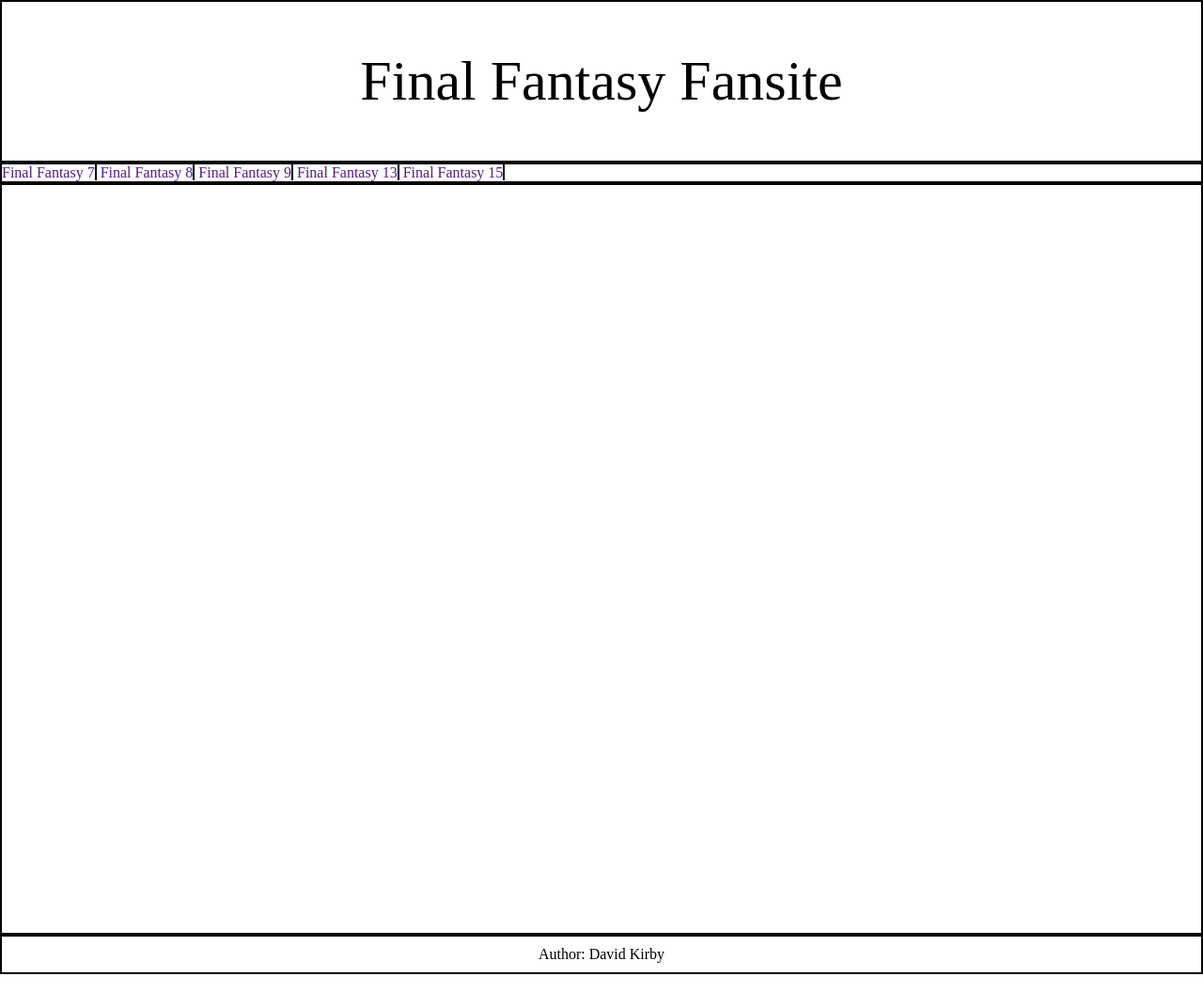
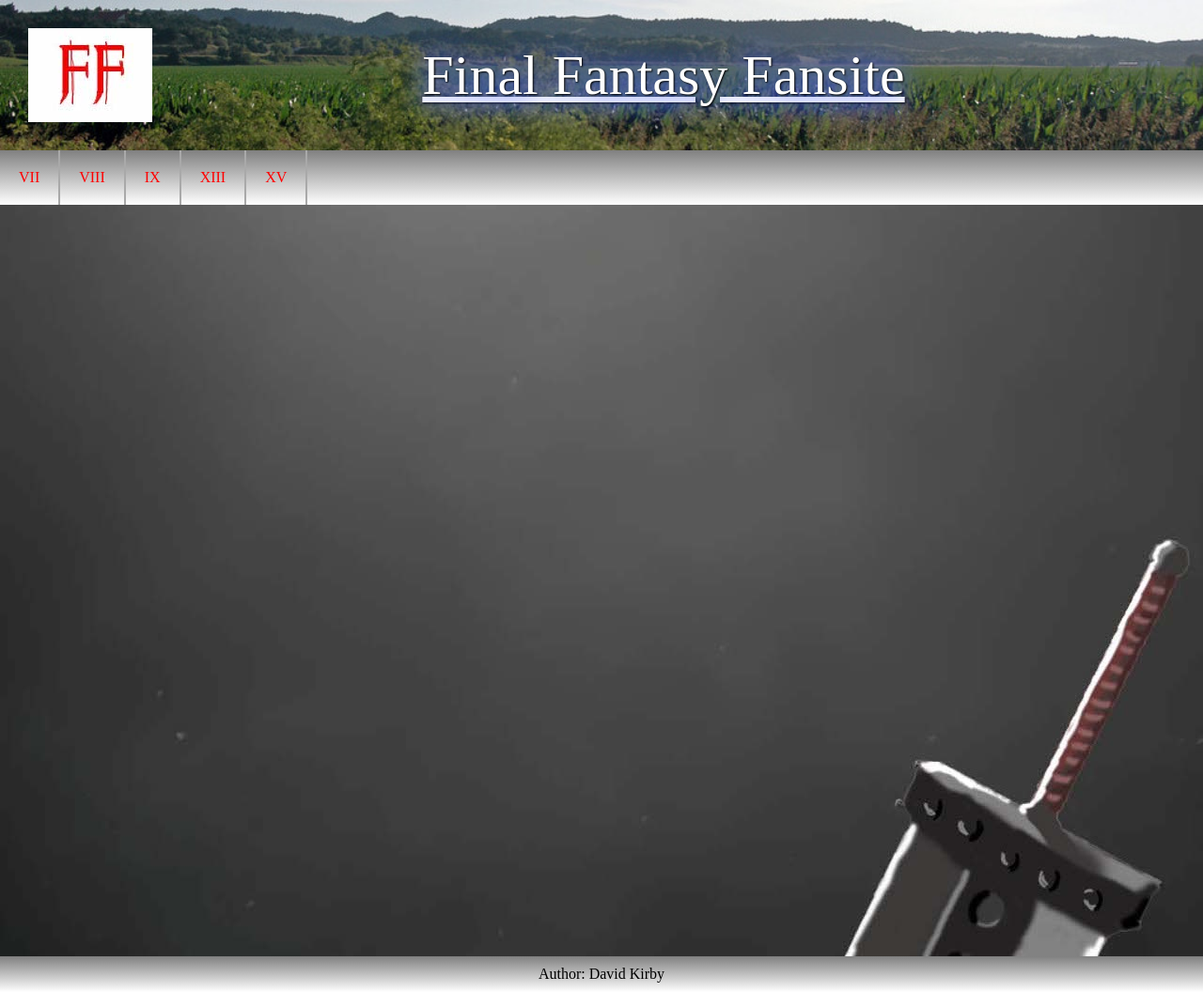
Before and after one commit to DaveKirby111/FFFansite, a PHP site: page / in a window 1280 px wide. Shown: the whole page at 94% size. Run offline with PHP 8.4, Linux system fonts and the light colour scheme.

Commit message:
added more styling and images

```diff
--- a/FF-fansite/index.html
+++ b/FF-fansite/index.html
@@ -9,17 +9,18 @@
     <body>
 
         <div class="header">
+            <img src="FFlogo.jpg" alt="FF Fansite Home">
             <h1>final fantasy fansite</h1>
         </div>
 
         <div class="nav">
 
             <ul>
-                <li><a href="">final fantasy 7</a></li>
-                <li><a href="">final fantasy 8</a></li>
-                <li><a href="">final fantasy 9</a></li>
-                <li><a href="">final fantasy 13</a></li>
-                <li><a href="">final fantasy 15</a></li>
+                <li><a href="">VII</a></li>
+                <li><a href="">VIII</a></li>
+                <li><a href="">IX</a></li>
+                <li><a href="">XIII</a></li>
+                <li><a href="">XV</a></li>
             </ul>
 
         </div>
--- a/FF-fansite/styles.css
+++ b/FF-fansite/styles.css
@@ -28,45 +28,56 @@ body {
 }
 
 .header {
-    padding: 50px;
+    padding: 30px;
 
     text-align: center;
     display: flex;
     align-items: center;
 
-    border: 2px solid black;
+    background-image: url("plains copy.jpg");
+    background-size: cover;
+
 }
 
 .nav {
-    width: 100%;
 
-
-    border: 2px solid black;
+    background-image: linear-gradient(grey, white);
 }
 
-.nav ul {
+ul {
     list-style-type: none;
+    overflow: hidden;
+    width: 100%;
 }
 
-.nav li {
-    display: inline;
-    text-transform: capitalize;
+li {
+    float: left;
 
-    border-right: 2px solid black;
+    border-right: 2px solid darkgray;
 }
 
-
-.nav a {
+li a {
+    display: block;
+    padding: 20px;
     text-decoration: none;
 
+    text-transform: capitalize;
+    color: red;
+}
 
+li a:hover {
+    background-image: linear-gradient(lightblue, white);
+    color: black;
+    text-decoration: underline;
+}
 
-}
 
 .content {
    height: 100vh;
 
-    border: 2px solid black;
+   background-image: url("7-2 copy.jpg");
+
+
 }
 
 
@@ -75,6 +86,12 @@ h1 {
     font-size: 60px;
     text-align: center;
     margin: auto;
+    text-decoration: underline;
+
+    color: white;
+    text-shadow: 1px 1px 2px black,
+                 0 0 30px blue,
+                 0 0 30px lightblue;
 }
 
 p {
@@ -89,11 +106,12 @@ p {
     text-align: center;
     text-transform: capitalize;
 
-    border: 2px solid black;
+    background-image: linear-gradient(grey, white);
 }
 
 .footer p {
     margin: auto;
+    color: black
 }
 
 @media only screen and (max-width: 620px){
```
Also changed, not shown: FF-fansite/7-2 copy.jpg (added), FF-fansite/7-2.jpg (added), FF-fansite/7.jpeg (added), FF-fansite/FFlogo.jpg (added), FF-fansite/blue-sky.jpg (added), FF-fansite/clouds.jpg (added), FF-fansite/plains copy.jpg (added), FF-fansite/plains.jpg (added), images/7-2 copy 2.jpg (added), images/7-2.jpg (added), images/7.jpeg (added), images/FFlogo.jpg (added), images/blue-sky copy.jpg (added), images/clouds copy.jpg (added), 2 more files.
